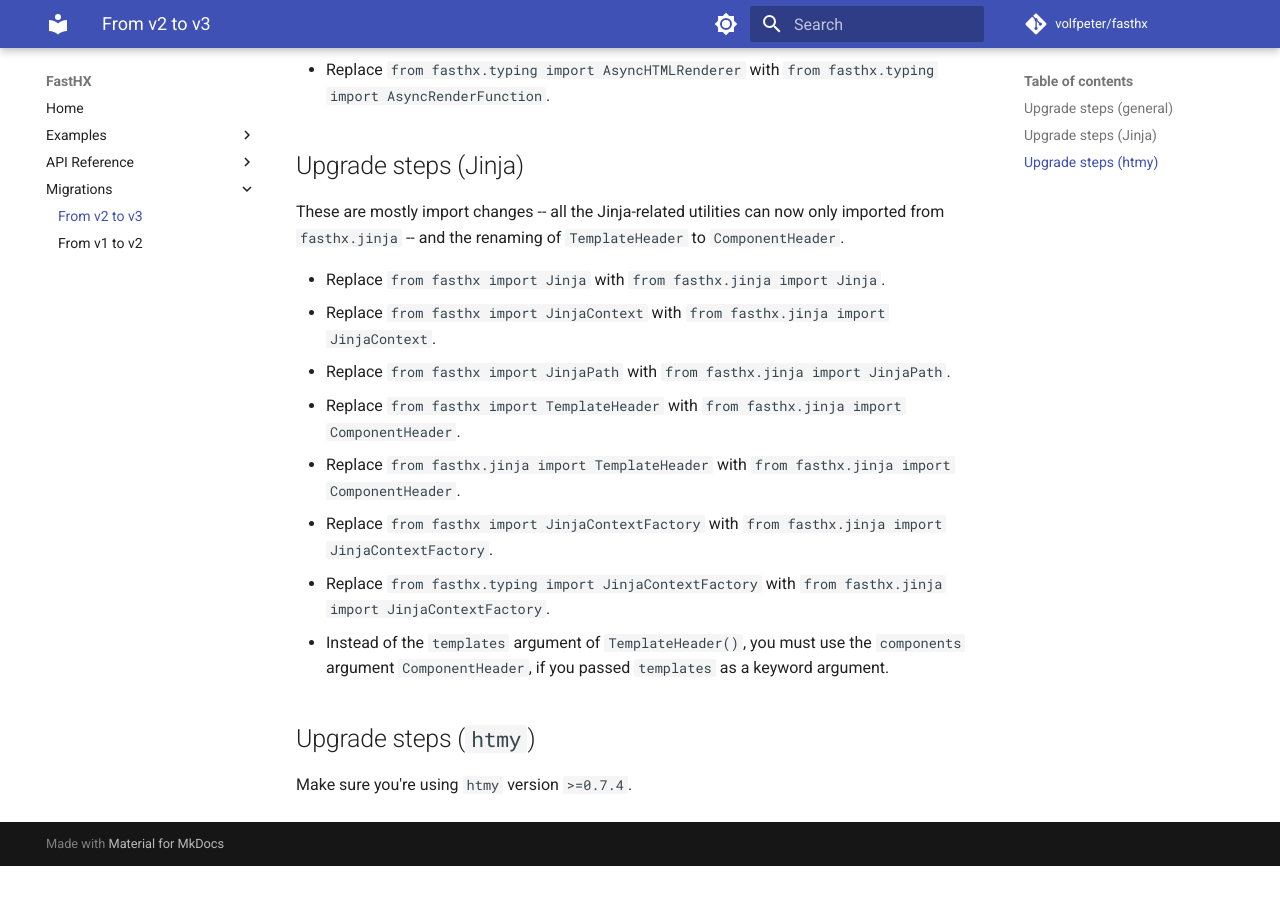
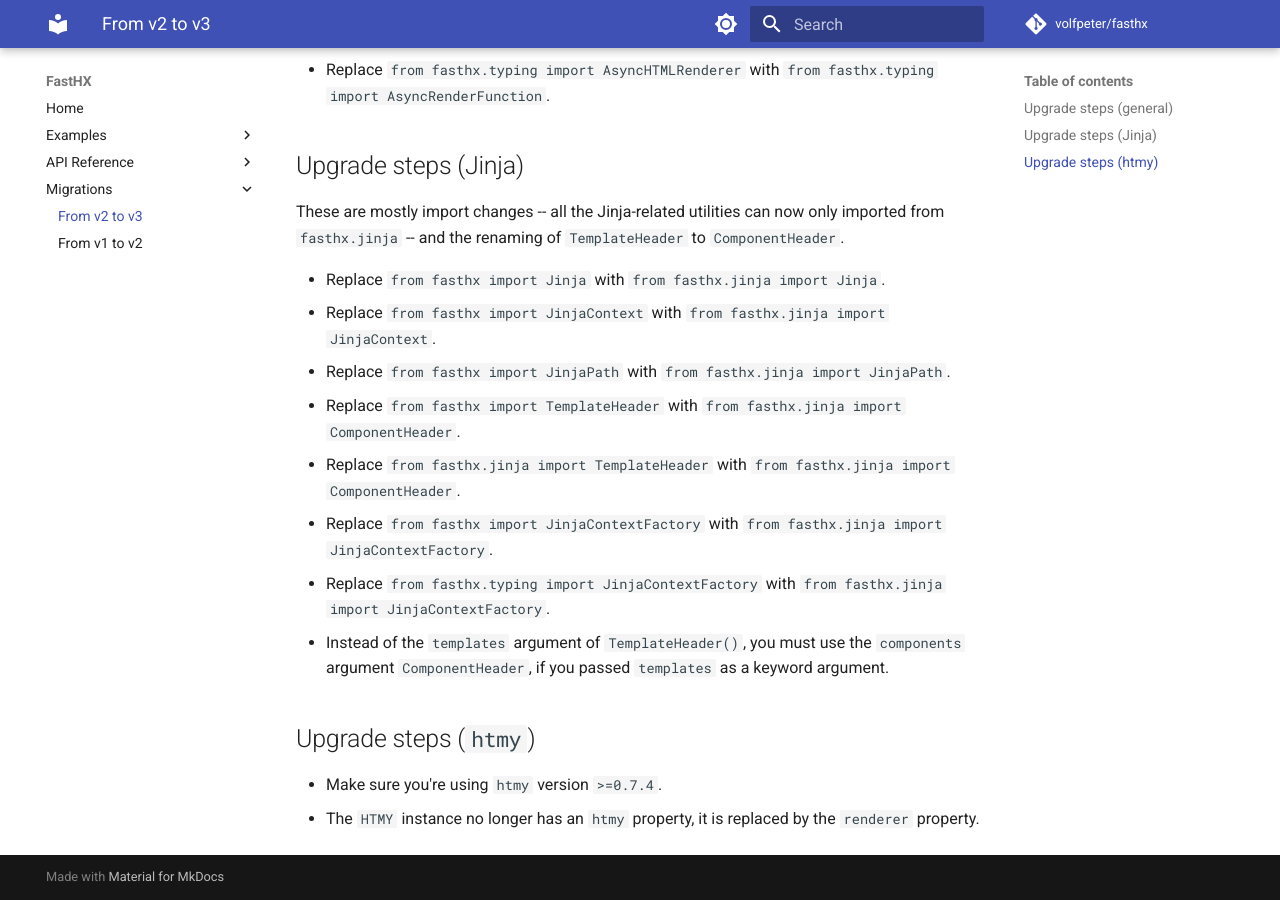
Before and after one commit to volfpeter/fasthx, an MkDocs documentation site: the page built from docs/migrations/2-to-3.md, in a window 1280 px wide and 900 px high, scrolled down 778 px. Built offline with MkDocs 1.6.1 and Material for MkDocs 9.7.7, drawn with Linux system fonts in a browser that asks for light colours; comment, search, counter and statistics services are not loaded; before the commit the page ends 1644 px from its top, so only the background shows below that.

Commit message:
chore: replace the stupid HTMY.htmy property with HTMY.renderer, refs

```diff
--- a/docs/migrations/2-to-3.md
+++ b/docs/migrations/2-to-3.md
@@ -34,4 +34,5 @@
 
 ## Upgrade steps (`htmy`)
 
-Make sure you're using `htmy` version `>=0.7.4`.
+- Make sure you're using `htmy` version `>=0.7.4`.
+- The `HTMY` instance no longer has an `htmy` property, it is replaced by the `renderer` property.
```
Also changed, not shown: 1 other file.
